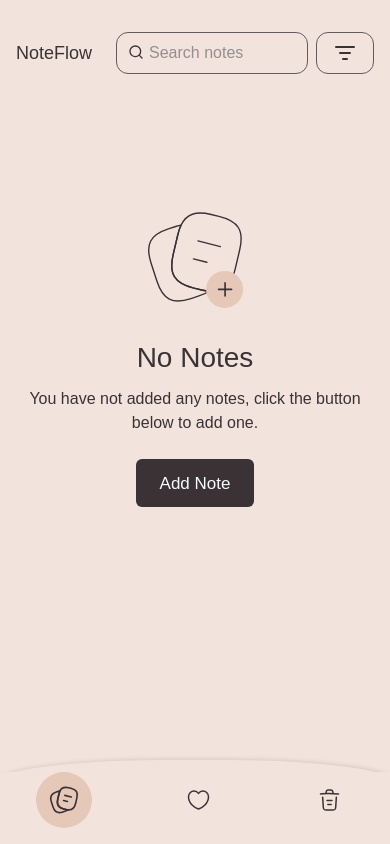
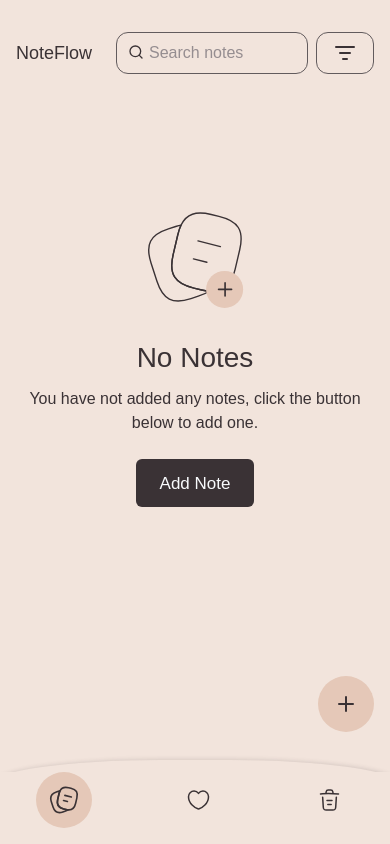
Before and after one commit to fiona-byte/NoteFlow, a React (Vite) app: page / in a window 390 px wide. Built offline with nearby package versions, Linux system fonts and the light colour scheme; a web font is replaced by a local one.

Commit message:
chore: display add note button on mobile

```diff
--- a/src/components/Header/Header.tsx
+++ b/src/components/Header/Header.tsx
@@ -1,12 +1,16 @@
-import { Link, useNavigate } from "react-router-dom";
-import { ListFilterIcon, Search } from "lucide-react";
+import { Link, useLocation, useNavigate } from "react-router-dom";
+import { ListFilterIcon, Plus, Search } from "lucide-react";
 import { Input } from "@/components/ui/input";
 import { Button } from "@/components/ui/button";
 import { useMobile } from "@/hooks/useMobile";
 
 function Header() {
+  const navigate = useNavigate();
+  const location = useLocation();
   const isMobile = useMobile();
-  const navigate = useNavigate();
+
+  const pathnameCondition =
+    location.pathname === "/create" || location.pathname.includes("edit");
 
   return (
     <div className="flex justify-between items-center gap-6 pb-10 md:pb-12 lg:pb-14 lg:gap-0">
@@ -17,7 +21,9 @@ function Header() {
       ) : null}
       <div className="flex gap-2 md:justify-between md:w-full">
         <div className="relative md:w-1/2 lg:w-1/3">
-          <Search className="absolute left-3 top-3 h-4 w-4 md:top-4 md:left-4" />
+          <span className="absolute left-3 top-3 md:top-4 md:left-4">
+            <Search className="h-4 w-4" />
+          </span>
           <Input
             className="pr-4 pl-8 py-5 rounded-xl text-base md:pr-5 md:pl-10 md:py-6"
             type="search"
@@ -38,6 +44,13 @@ function Header() {
             >
               Add
             </Button>
+          ) : !pathnameCondition ? (
+            <Button
+              onClick={() => navigate("/create")}
+              className="absolute bottom-28 right-4 z-10 w-14 h-14 bg-tertiary border-none hover:bg-tertiary rounded-full"
+            >
+              <Plus stroke="1.5" className="stroke-textColor" />
+            </Button>
           ) : null}
         </div>
       </div>
```
